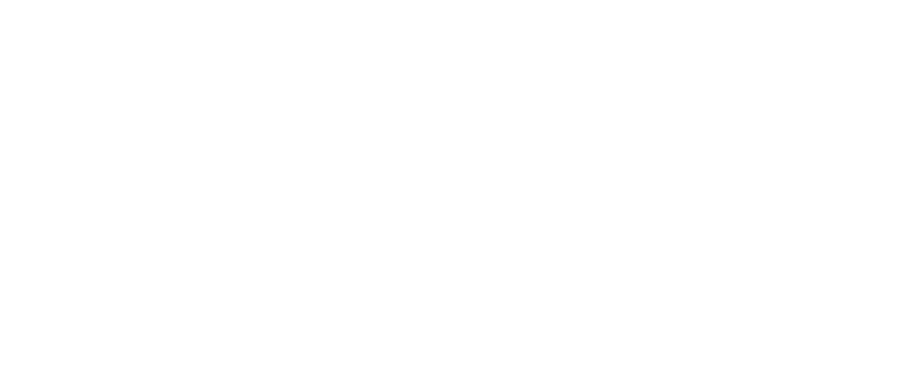
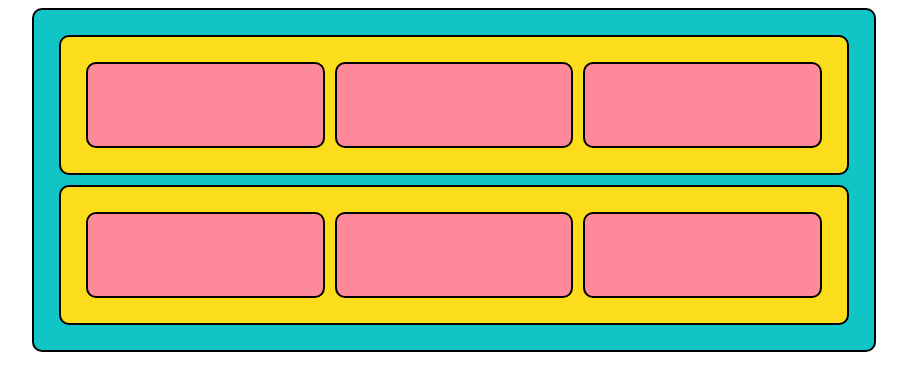
Before and after one commit to alifdevz/simple-web, a plain HTML site: page index21-nested-flex-container.html in a window 1280 px wide. Shown: the whole page, without its empty margins (186-1093 px from the left). Drawn offline with Linux system fonts and the light colour scheme.

Commit message:
Added two flex-rows inside a flex-column

```diff
--- a/index21-nested-flex-container.html
+++ b/index21-nested-flex-container.html
@@ -5,8 +5,57 @@
     <meta http-equiv="X-UA-Compatible" content="IE=edge">
     <meta name="viewport" content="width=device-width, initial-scale=1.0">
     <title>Nested Flex Container</title>
+    <style>
+        .flex-column {
+            display: flex;
+            flex-direction: column;
+
+            /* properti lainnya */
+            width: 800px;
+            height: 300px;
+            padding: 20px;
+            margin: 0 auto;
+            border: 2px solid black;
+            border-radius: 10px;
+            background-color: #11C5C6;
+        }
+
+        .flex-row {
+            display: flex;
+            flex-direction: row;
+            flex-grow: 1;
+
+            /* properti lainnya */
+            padding: 20px;
+            margin: 5px;
+            background-color: #FBDD1C;
+            border: 2px solid black;
+            border-radius: 10px;
+        }
+
+        .box {
+            flex-grow: 1;
+
+            /* properti lainnya */
+            margin: 5px;
+            border: 2px solid black;
+            border-radius: 10px;
+            background-color: #fe899a;
+        }
+    </style>
 </head>
 <body>
-
+    <div class="flex-column">
+        <div class="flex-row">
+            <div class="box"></div>
+            <div class="box"></div>
+            <div class="box"></div>
+        </div>
+        <div class="flex-row">
+            <div class="box"></div>
+            <div class="box"></div>
+            <div class="box"></div>
+        </div>
+    </div>
 </body>
 </html>
```
